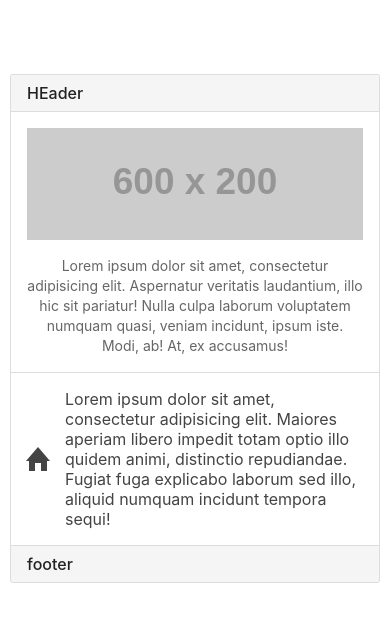
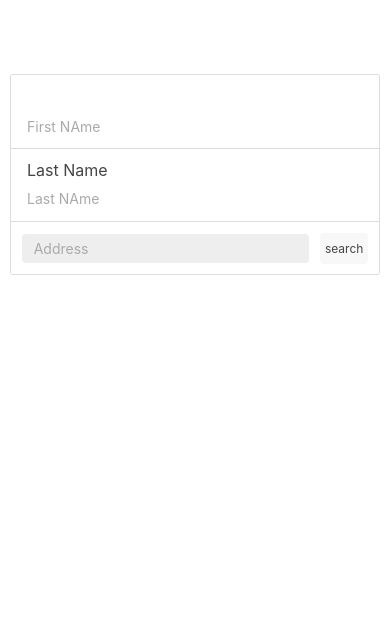
Before and after one commit to MYounas/myApp, a website: page www/index.html in a window 390 px wide. Shown: the part 113-734 px from the top of the page. Drawn offline with Linux system fonts and the light colour scheme; some packages are replaced by stand-ins of ours; files that its build step writes are made by us from their sources; placeholder pictures from the web are drawn by us; files whose address does not match are found by name.

Commit message:
15end
15end

```diff
--- a/www/index.html
+++ b/www/index.html
@@ -40,20 +40,23 @@
 
         <ion-content>
           <div class="list list-inset">
-             <div class="item item-divider">
-                 HEader
-             </div>
-             <div class="item item-image item-body">
-                 <img src="http://placehold.it/600x200" alt="Item Img">
-                 <p>Lorem ipsum dolor sit amet, consectetur adipisicing elit. Aspernatur veritatis laudantium, illo hic sit pariatur! Nulla culpa laborum voluptatem numquam quasi, veniam incidunt, ipsum iste. Modi, ab! At, ex accusamus!</p>
-             </div>
-              <div class="item item-icon-left item-text-wrap">
-                 <i class="icon ion-home"></i>
-                  Lorem ipsum dolor sit amet, consectetur adipisicing elit. Maiores aperiam libero impedit totam optio illo quidem animi, distinctio repudiandae. Fugiat fuga explicabo laborum sed illo, aliquid numquam incidunt tempora sequi!
+              <label class="item item-input item-floating-label">
+                 <span class="input-label">Name</span>
+                  <input type="text" placeholder="First NAme">
+              </label>
+
+              <label class="item item-input item-stacked-label">
+                 <span class="input-label">Last Name</span>
+                  <input type="text" placeholder="Last NAme">
+              </label>
+
+              <div class="item item-input-inset">
+                  <label class="item-input-wrapper">
+                      <input type="text" placeholder="Address">
+                  </label>
+                  <button class="button button-small">search</button>
               </div>
-             <div class="item item-divider">
-                 footer
-             </div>
+
           </div>
         </ion-content>
 
```
